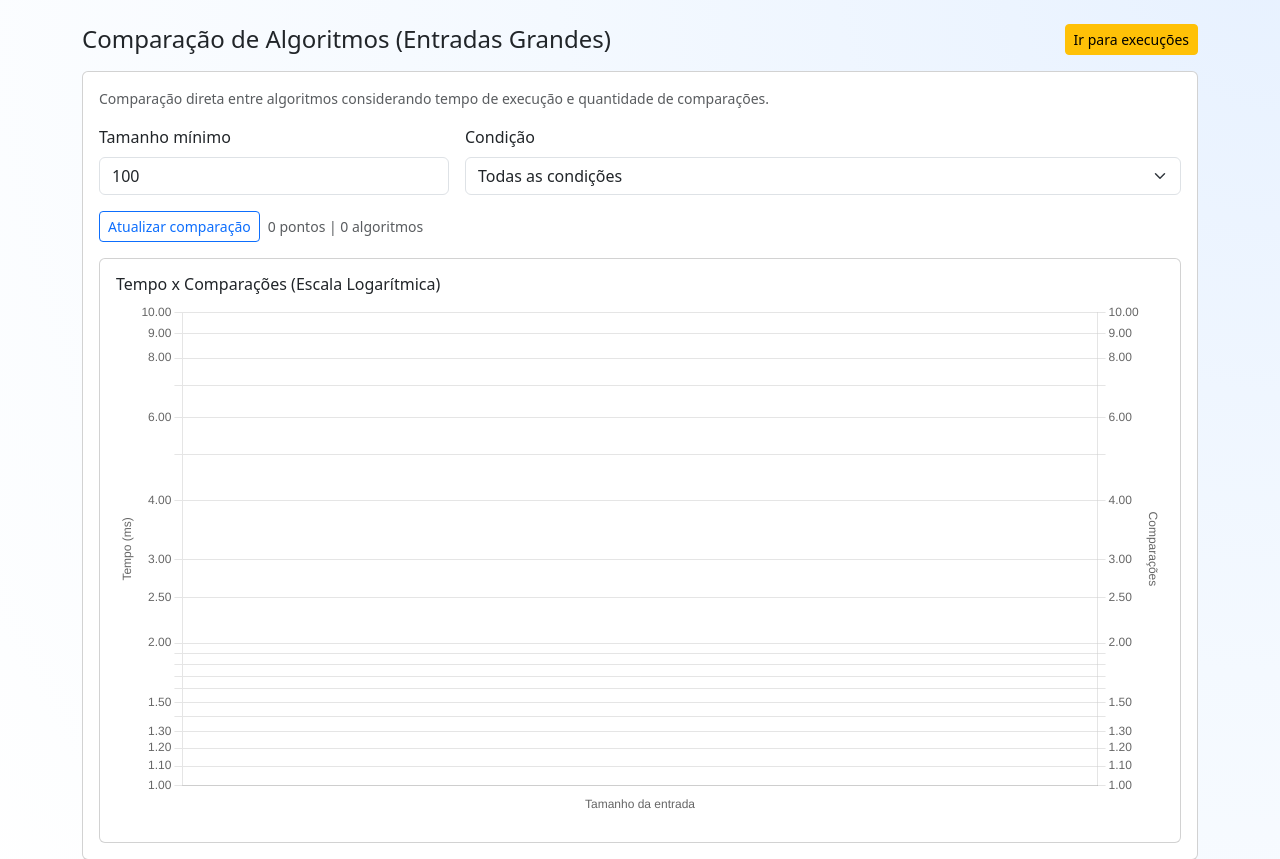
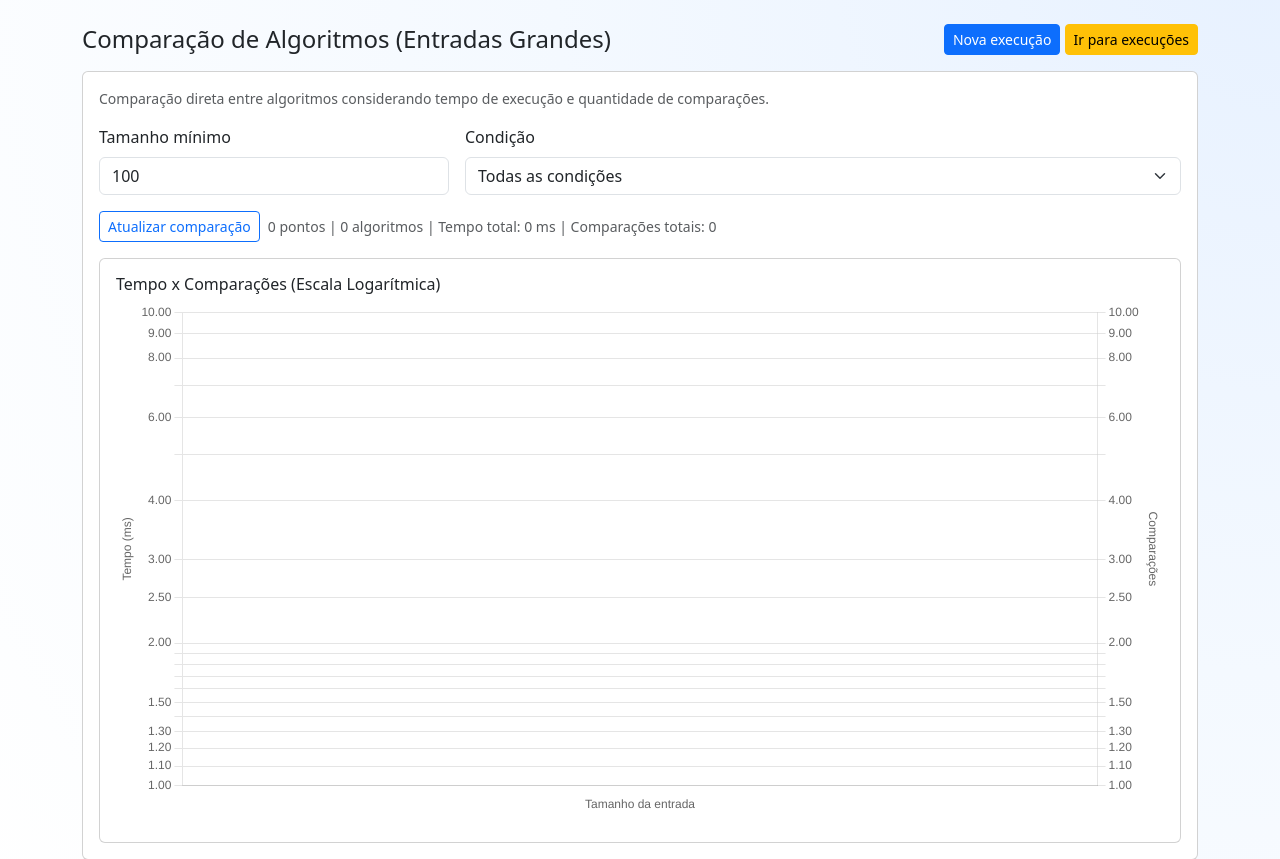
Before and after one commit to diegocordeiro/trabalho_algoritmos_ordenacao, a Django app: page /comparar/ in a window 1280 px wide. Shown: the part 56-915 px from the top of the page. Run offline with Django 5.2, Linux system fonts and the light colour scheme; data that the repository does not hold is empty.

Commit message:
Modificações no template

```diff
--- a/templates/benchmark/comparar_algoritmos.html
+++ b/templates/benchmark/comparar_algoritmos.html
@@ -6,6 +6,7 @@
 <div class="d-flex justify-content-between align-items-center mb-3">
   <h1 class="h4 mb-0">Comparação de Algoritmos (Entradas Grandes)</h1>
   <div>
+    <a href="/" class="btn btn-primary btn-sm">Nova execução</a>
     <a href="/execucoes/" class="btn btn-warning btn-sm">Ir para execuções</a>
   </div>
 </div>
@@ -209,8 +210,14 @@ function montarComparacaoGrandes() {
     }
   );
 
+  // ===== NOVO RESUMO COM TOTAIS =====
+  const totalTempo = filtrados.reduce((acc, item) => acc + Number(item.media_tempo_ms || 0), 0);
+  const totalComparacoes = filtrados.reduce((acc, item) => acc + Number(item.media_comparacoes || 0), 0);
+
   resumoComparacaoEl.textContent =
-    `${filtrados.length} pontos | ${mapaSeries.size} algoritmos`;
+    `${filtrados.length} pontos | ${mapaSeries.size} algoritmos | ` +
+    `Tempo total: ${totalTempo.toLocaleString('pt-BR', { maximumFractionDigits: 2 })} ms | ` +
+    `Comparações totais: ${totalComparacoes.toLocaleString('pt-BR')}`;
 }
 
 btnAtualizarComparacaoEl.addEventListener('click', montarComparacaoGrandes);
--- a/templates/benchmark/lista_execucoes.html
+++ b/templates/benchmark/lista_execucoes.html
@@ -6,7 +6,10 @@
   <div>
     <h1 class="h4 mb-1">Histórico de Execuções</h1>
   </div>
-  <a href="/" class="btn btn-primary">Nova execução</a>
+  <div>
+    <a href="/" class="btn btn-primary btn-sm">Nova execução</a>
+    <a href="/comparar/" class="btn btn-secondary btn-sm">Comparar algoritmos</a>
+  </div>
 </div>
 
 <div class="card panel-card mb-3">
```
